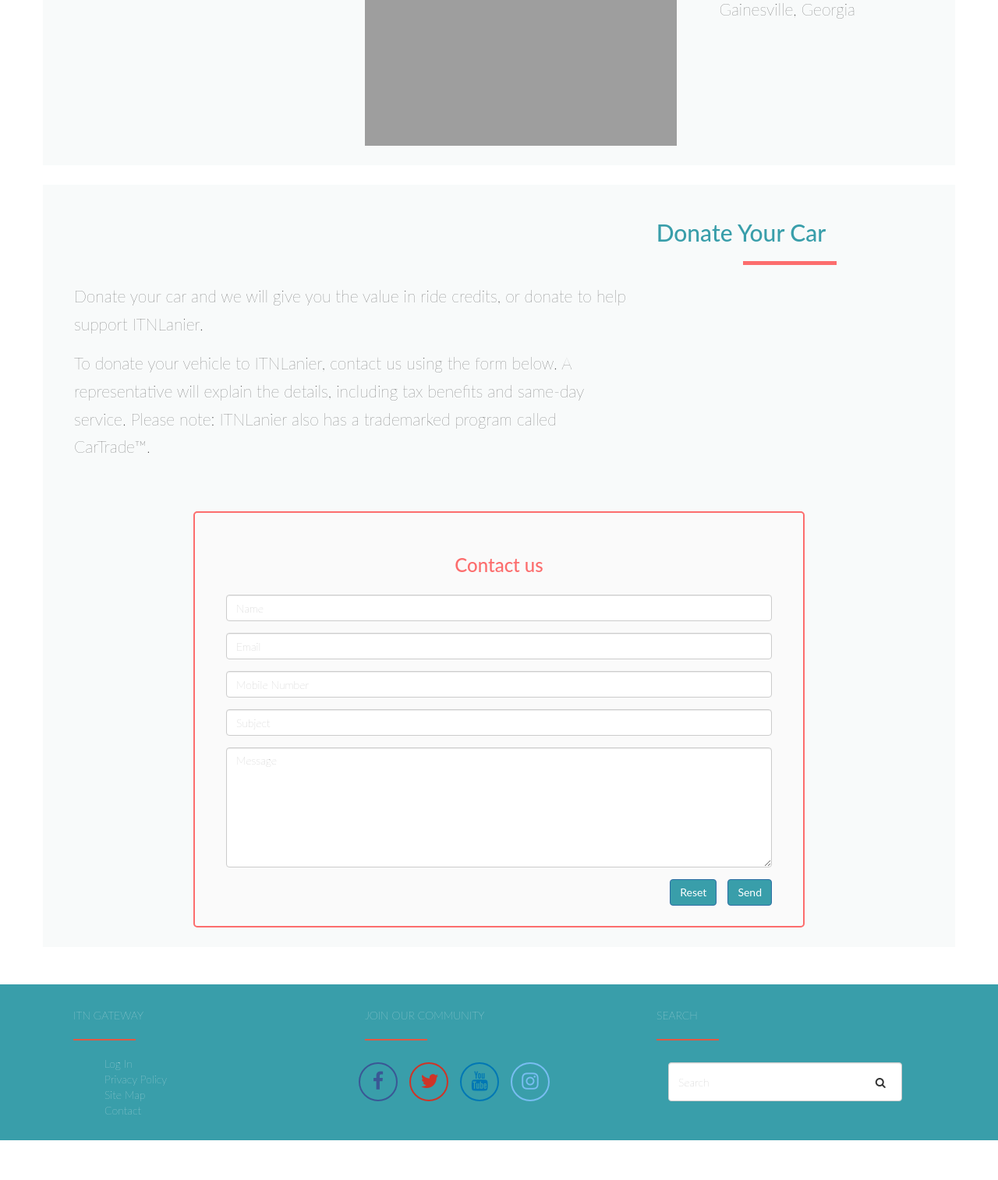
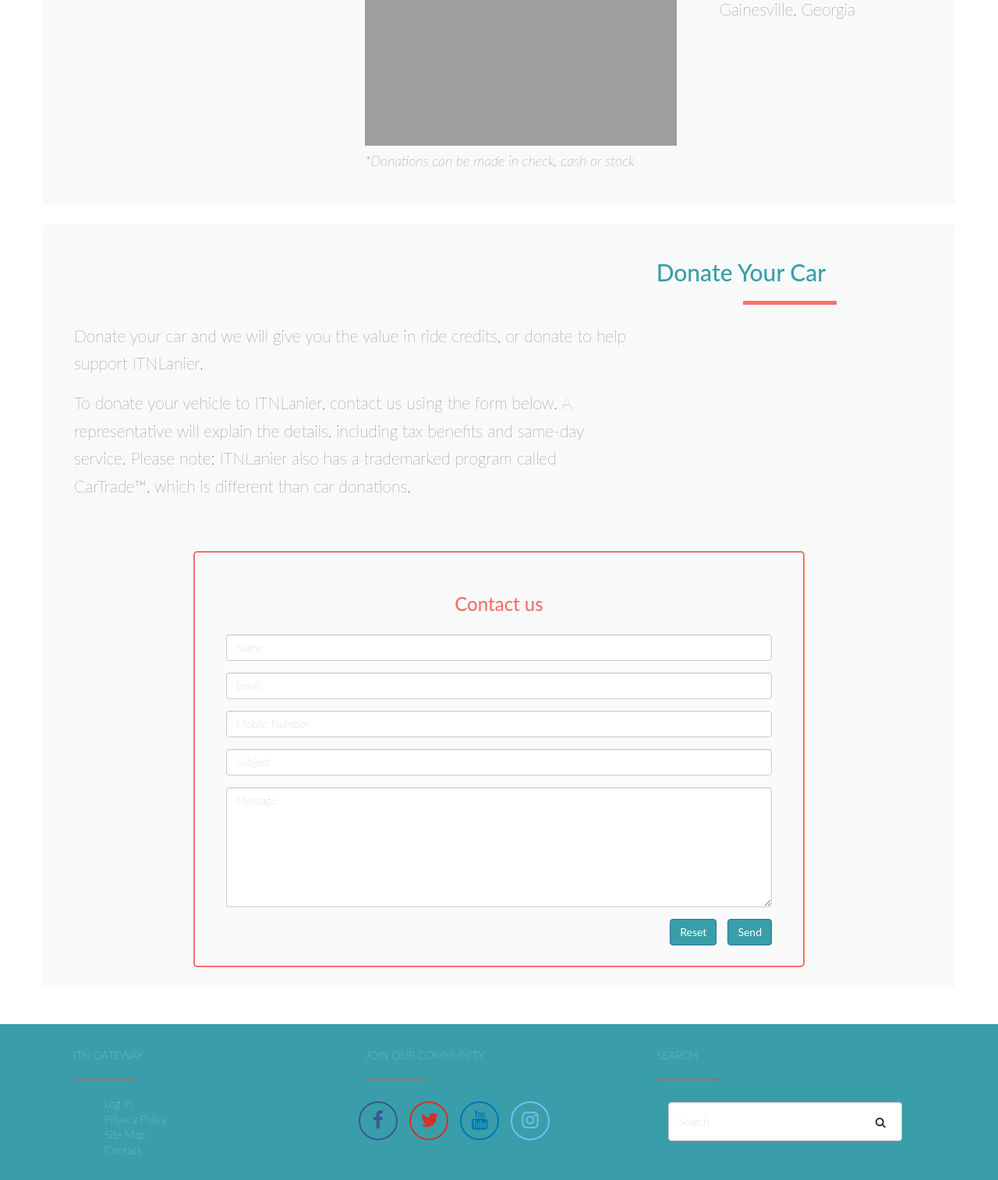
Before and after one commit to samguergen/ITNLanier, a PHP site: page /views/donate.html in a window 1280 px wide. Shown: the part 1767-3281 px from the top of the page at 78% size. Before the commit the page ends 3230 px from the top, so only its background shows below. Run offline with PHP 8.4, Linux system fonts and the light colour scheme; some libraries are stand-ins or nearby versions; grey boxes are pictures that could not be loaded.

Commit message:
content change donate

```diff
--- a/css/index.css
+++ b/css/index.css
@@ -926,6 +926,9 @@
   color: #fc6d6d;
   background-color: #fc6d6d;
 }
+.family .carousel-control .glyphicon-chevron-left, .family .carousel-control .glyphicon-chevron-right {
+  color:red;
+}
 .family .carousel-control.left {
   background-image: linear-gradient(to right, #389eaa 0%, rgba(0, 0, 0, .0001) 100%);
 }
--- a/views/donate.html
+++ b/views/donate.html
@@ -181,6 +181,7 @@
                 PO Box 1183<br>
                 Gainesville, Georgia
               </p>
+              <p><em style="font-size:18px">*Donations can be made in check, cash or stock</em></p>
             </div><!--description-->
           </div><!--donate-type-->
 
@@ -188,7 +189,7 @@
 
             <div class="col-sm-8 description">
               <p>Donate your car and we will give you the value in ride credits, or donate to help support ITNLanier.</p>
-              <p>To donate your vehicle to ITNLanier, contact us using the form below. A representative will explain the details, including tax benefits and same-day service. Please note: ITNLanier also has a trademarked program called CarTrade™.</p>
+              <p>To donate your vehicle to ITNLanier, contact us using the form below. A representative will explain the details, including tax benefits and same-day service. Please note: ITNLanier also has a trademarked program called CarTrade™, which is different than car donations.</p>
             </div><!--description-->
 
             <div class="col-sm-4">
```
